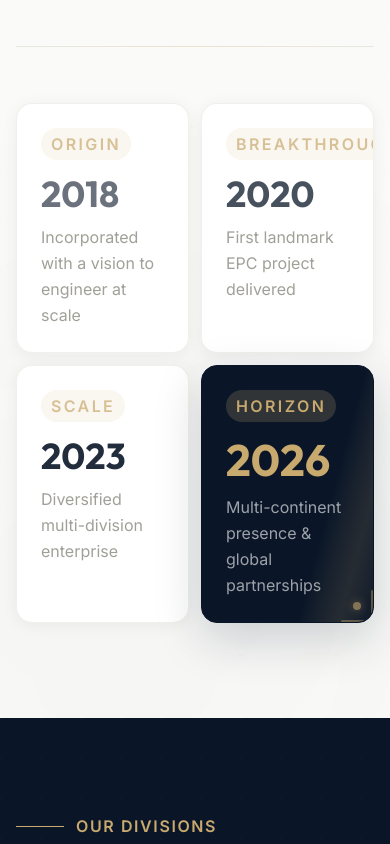
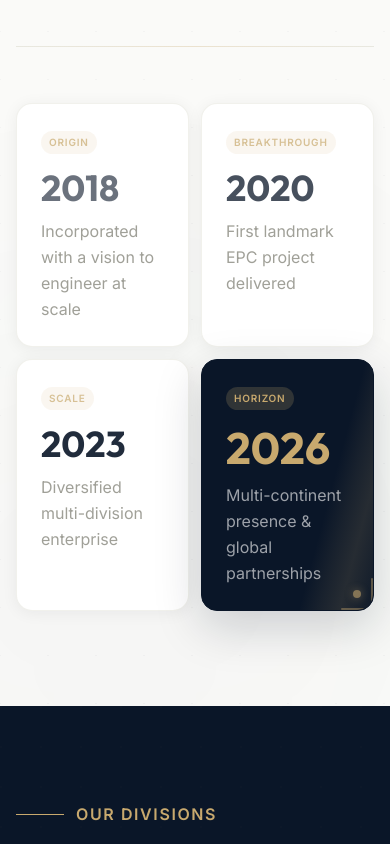
Before and after one commit to chinmaygarg/manah, a Next.js app in the folder website/: page / in a window 390 px wide. Shown: the part 2300-3144 px from the top of the page. Built offline with nearby package versions, Linux system fonts and the light colour scheme.

Commit message:
fix: mobile layout issues for milestone pills and world map header
- Reduce accent pill font size and letter-spacing on mobile to prevent "BREAKTHROUGH" from cropping
- Stack world map header above map on mobile instead of overlaying to prevent text-map overlap

```diff
--- a/website/src/components/sections/StorySection.tsx
+++ b/website/src/components/sections/StorySection.tsx
@@ -320,7 +320,7 @@ export default function StorySection() {
 
                   {/* Accent pill */}
                   <motion.span
-                    className={`relative inline-block text-caption font-semibold tracking-[0.15em] uppercase mb-4 px-2.5 py-1 rounded-full ${
+                    className={`relative inline-block text-[0.625rem] sm:text-caption font-semibold tracking-[0.08em] sm:tracking-[0.15em] uppercase mb-4 px-2 sm:px-2.5 py-1 rounded-full ${
                       isLatest
                         ? "bg-manah-gold/20 text-manah-gold"
                         : "bg-manah-gold/10 text-manah-gold/70 group-hover:bg-manah-gold/15 group-hover:text-manah-gold transition-colors duration-300"
--- a/website/src/components/ui/WorldMap.tsx
+++ b/website/src/components/ui/WorldMap.tsx
@@ -46,8 +46,8 @@ export default function WorldMap({
 
     return (
         <div className="relative w-full bg-[#0d1e36] overflow-hidden rounded-2xl">
-            {/* Header */}
-            <div className="absolute top-6 left-8 z-10 pointer-events-none">
+            {/* Header — stacked above map on mobile, overlaid on md+ */}
+            <div className="px-6 pt-5 pb-3 md:absolute md:top-6 md:left-8 md:p-0 z-10 pointer-events-none">
                 <p className="text-[#c8a96e] text-xs font-semibold tracking-widest uppercase mb-1">
                     {eyebrow}
                 </p>
```
